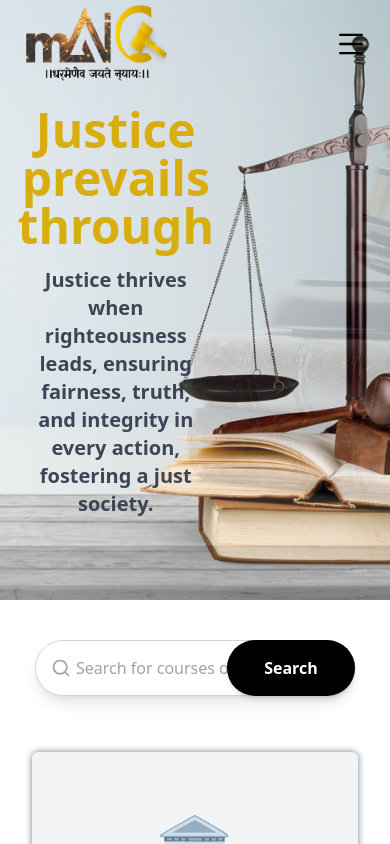
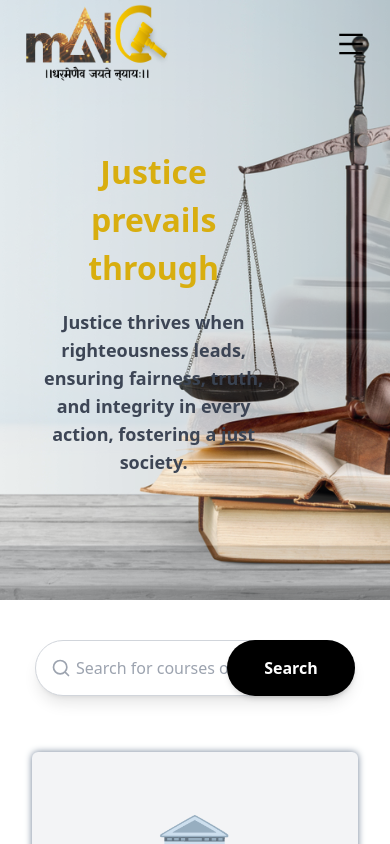
Before and after one commit to idcindia/mAI-Court, a Next.js app: page / in a window 390 px wide. Shown: the top 844 px of the page. Built offline with nearby package versions, Linux system fonts and the light colour scheme.

Commit message:
rezise images titles and escription

```diff
--- a/src/app/components/common/Header.js
+++ b/src/app/components/common/Header.js
@@ -193,7 +193,7 @@ export default function Header() {
 
       {/* Background Image and Title Section */}
       <div
-        className={`relative w-full h-[600px] bg-cover bg-center transition-all duration-1000 ${
+        className={`relative w-full h-[600px]  bg-cover  bg-no-repeat bg-center transition-all duration-1000 ${
           isAnimating ? "opacity-100" : "opacity-0"
         }`}
         style={{
@@ -202,12 +202,12 @@ export default function Header() {
       >
         {/* Title and Description */}
         <div
-          className={`absolute left-10  mt-[11rem]  w-[40%] h-[17rem] inset-0 flex flex-col justify-center items-center  text-center  transition-all duration-1000 transform ${
+          className={`absolute left-10  mt-[11rem]  lg:w-[40%] w-[60%] h-[17rem] inset-0 flex flex-col justify-center items-center  text-center  transition-all duration-1000 transform ${
             isAnimating ? "translate-x-0 opacity-100" : "-translate-x-full opacity-0"
           }`}
         >
-          <h1 className="text-5xl font-bold mb-4 text-[#D8AC09]">{images[currentImage].title}</h1>
-          <p className="text-xl font-semibold text-gray-700">{images[currentImage].description}</p>
+          <h1 className="lg:text-5xl text-[2rem] font-bold mb-4 text-[#D8AC09]">{images[currentImage].title}</h1>
+          <p className="lg:text-xl text-lg font-semibold text-gray-700">{images[currentImage].description}</p>
         </div>
       </div>
     </header>
```
